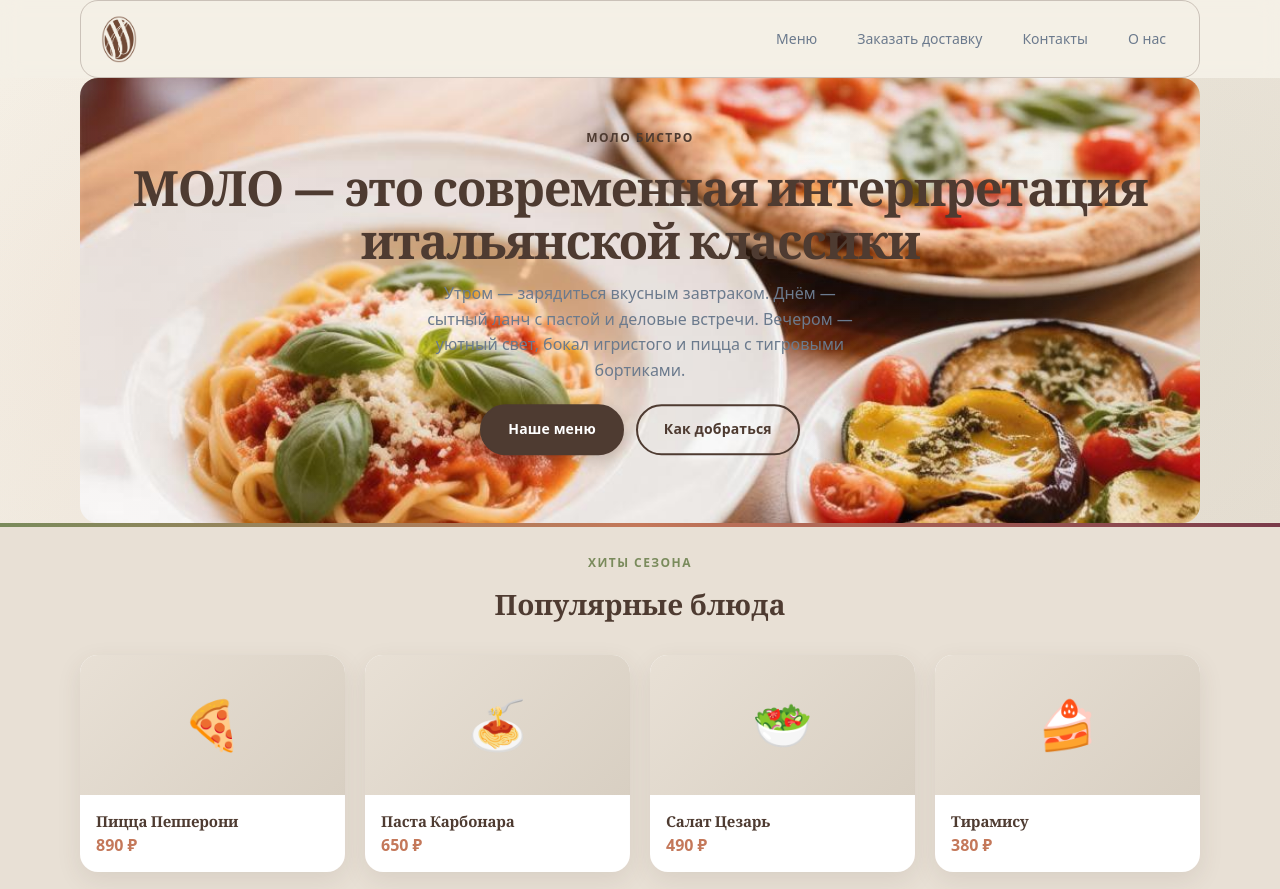
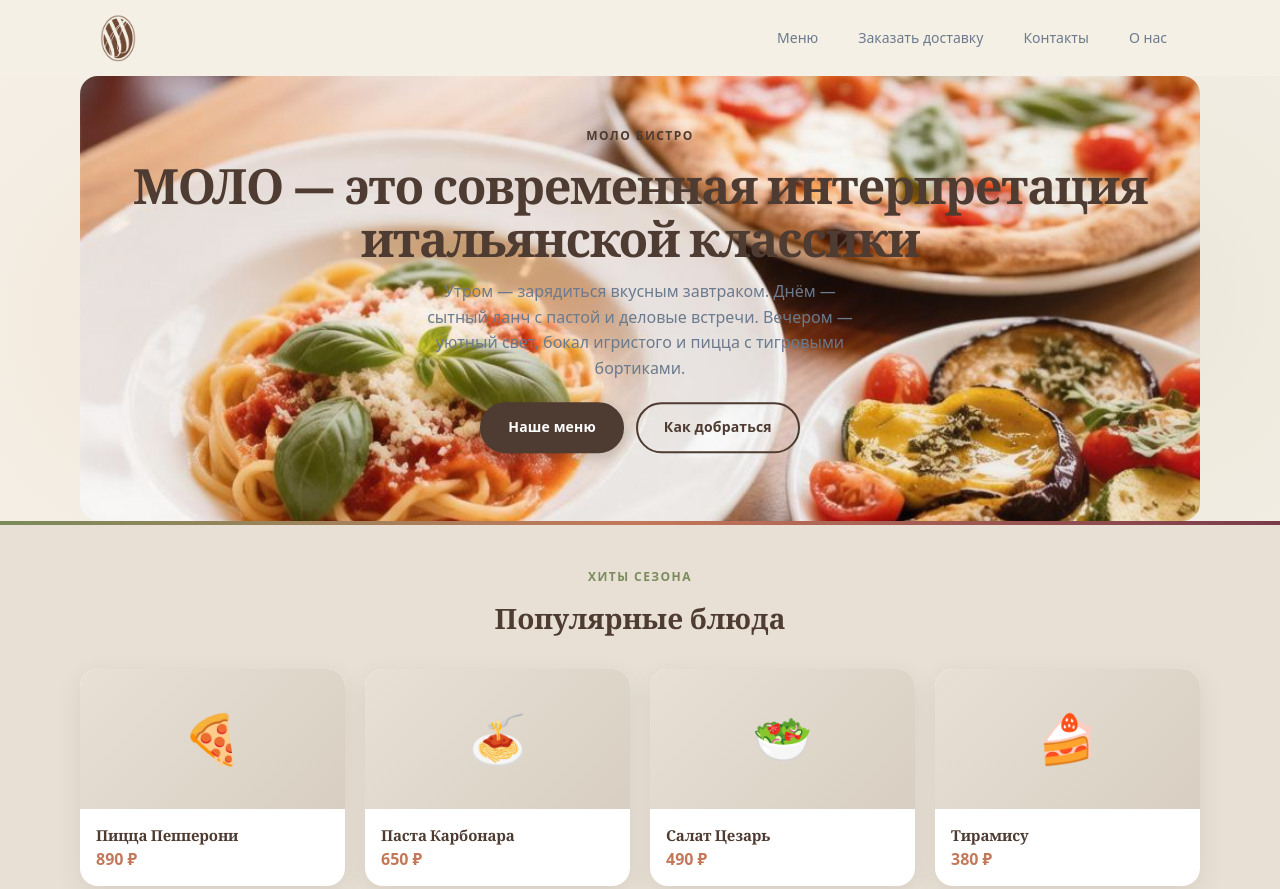
Before and after one commit to Ailono/molo_rest, a website: page public/preview-index-v2.html in a window 1280 px wide. Shown: the top 889 px of the page. Drawn offline with nearby package versions, Linux system fonts and the light colour scheme; a web font is replaced by a local one.

Commit message:
auto: agent changes

```diff
--- a/public/preview-index-v2.html
+++ b/public/preview-index-v2.html
@@ -22,11 +22,7 @@
 
       /* Hero with gradient */
       .preview-hero {
-        background: linear-gradient(135deg, var(--cream) 0%, var(--sand) 100%) !important;
-        background-image: linear-gradient(135deg, var(--cream) 0%, var(--sand) 100%) !important;
-        background-size: cover !important;
-        background-position: center !important;
-        background-repeat: no-repeat !important;
+        background: var(--cream) !important;
         position: relative;
         overflow: hidden;
         padding: 60px 0 !important;
@@ -35,21 +31,44 @@
         align-items: center !important;
         margin-top: 0 !important;
         border: none !important;
+        box-shadow: none !important;
+      }
+
+      .site-header {
+        background: var(--cream) !important;
+        box-shadow: none !important;
+        border-bottom: none !important;
       }
 
       /* Fix gaps/lines between sections */
       .site-header {
         border-bottom: none !important;
         margin-bottom: 0 !important;
+        box-shadow: none !important;
       }
 
-      .site-header + main .preview-hero {
+      .site-header .container {
+        border: none !important;
+        border-radius: 0 !important;
+        box-shadow: none !important;
+      }
+
+      .hero {
+        margin-top: 0 !important;
+        padding-top: 20px !important;
+      }
+
+      .hero + .popular-section,
+      .preview-hero + .popular-section {
         margin-top: 0 !important;
       }
 
-      .preview-hero + .popular-section {
+      .site-header + * {
         margin-top: 0 !important;
-        padding-top: 32px !important;
+      }
+
+      header, .site-header, .hero, .preview-hero, main, section {
+        border: none !important;
       }
 
       .preview-hero.hero {
```
